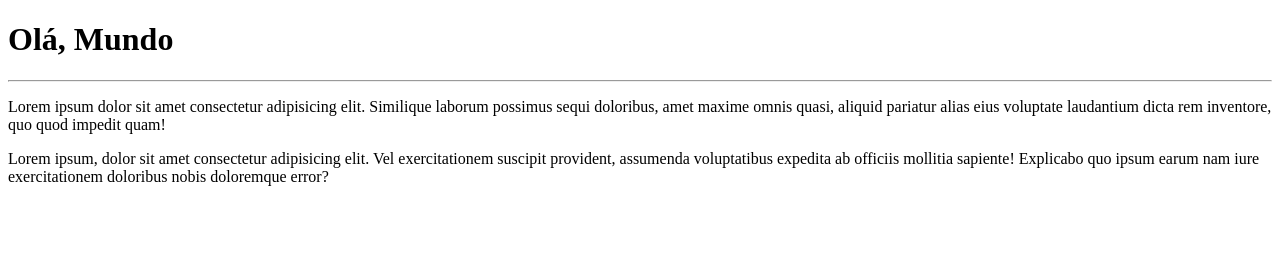
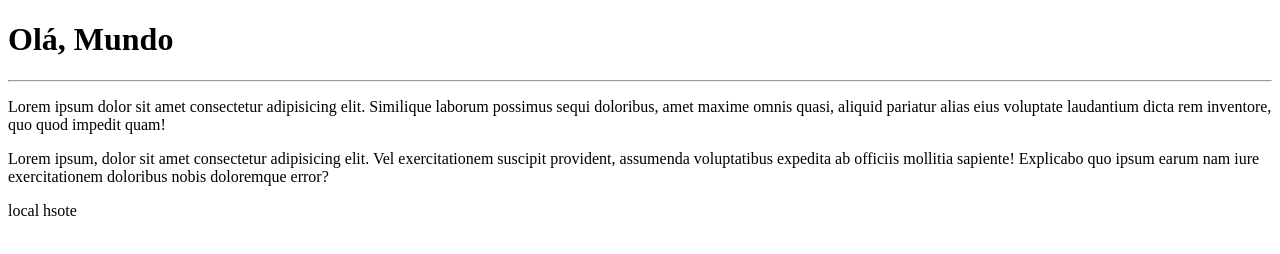
Before and after one commit to Gilfsantos/Ola_Mundo, a plain HTML site: page site-exemplo/index.html in a window 1280 px wide. Drawn offline with Linux system fonts and the light colour scheme.

Commit message:
adicionei
testando

```diff
--- a/site-exemplo/index.html
+++ b/site-exemplo/index.html
@@ -10,5 +10,6 @@
     <hr>
 <p>Lorem ipsum dolor sit amet consectetur adipisicing elit. Similique laborum possimus sequi doloribus, amet maxime omnis quasi, aliquid pariatur alias eius voluptate laudantium dicta rem inventore, quo quod impedit quam!</p>
 <p>Lorem ipsum, dolor sit amet consectetur adipisicing elit. Vel exercitationem suscipit provident, assumenda voluptatibus expedita ab officiis mollitia sapiente! Explicabo quo ipsum earum nam iure exercitationem doloribus nobis doloremque error?</p>
+<p>local hsote</p>
 </body>
 </html>
```
